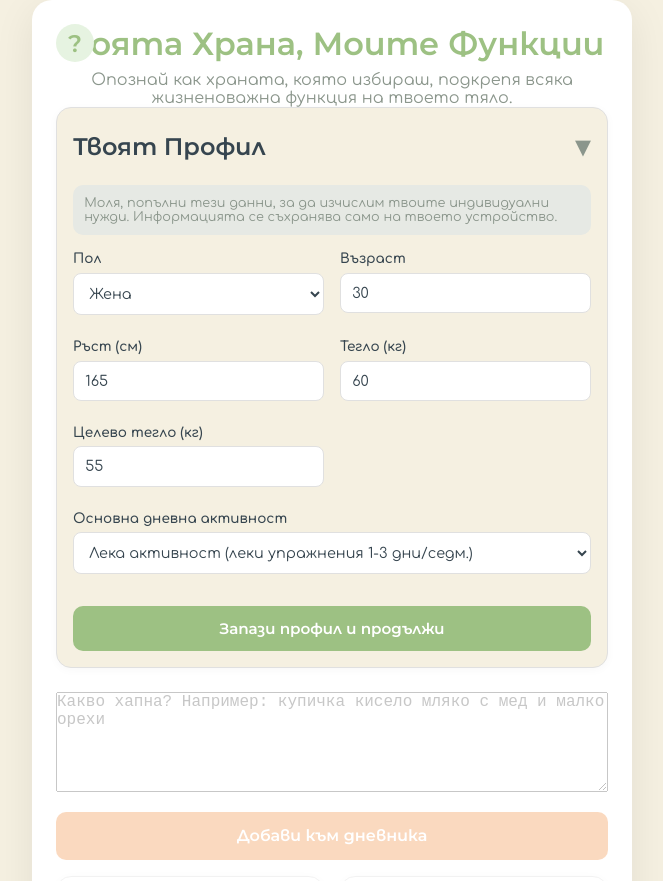
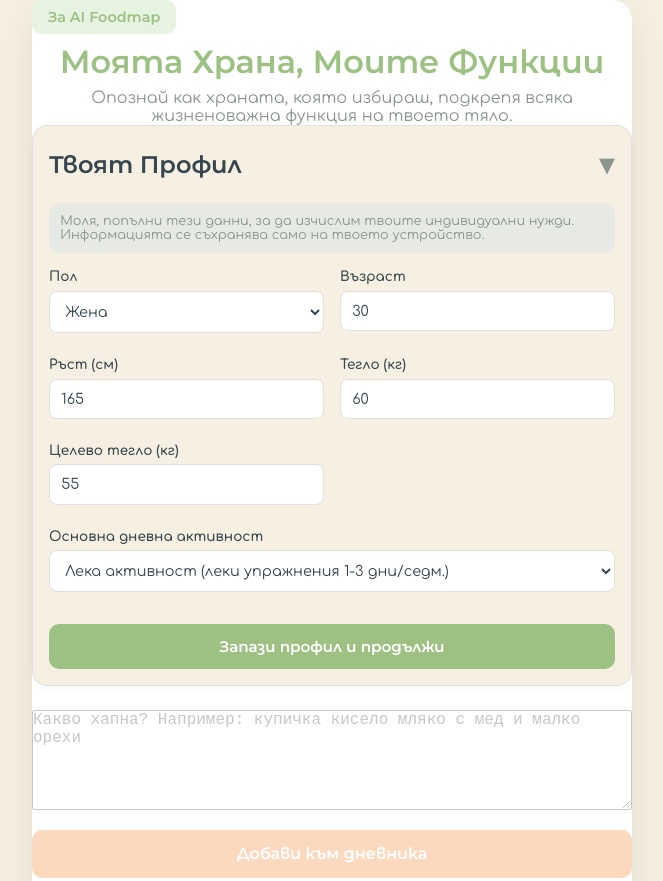
Before and after one commit to Radilovk/food, a plain HTML site: page index.html in a window 1280 px wide. Shown: the top 881 px of the page, without its empty margins (308-971 px from the left). Drawn offline with nearby package versions, Linux system fonts and the light colour scheme.

Commit message:
Update index.html

```diff
--- a/index.html
+++ b/index.html
@@ -1,3 +1,4 @@
+
 <!DOCTYPE html>
 <html lang="bg">
 <head>
@@ -57,37 +58,30 @@
             border-radius: 20px; /* По-заоблени ъгли */
             box-shadow: 0 10px 40px var(--color-shadow);
             text-align: center;
-            position: relative; /* Добавено за позициониране на бутона */
-            padding: 1.5rem; /* Добавено за въздух около съдържанието */
         }
 
         /* === НОВ ХЕДЪР === */
         .app-header {
             display: flex;
-            align-items: center;
-            justify-content: space-between;
+            flex-direction: column;
+            align-items: flex-start;
             margin-bottom: 0.5rem;
-            gap: 1rem;
+            gap: 0.5rem;
         }
 
         .app-header .about-btn {
             background-color: var(--color-icon-bg);
             color: var(--color-primary);
-            width: 38px;
-            height: 38px;
-            border-radius: 50%;
-            display: flex;
+            border-radius: 10px;
+            padding: 0.5rem 1rem;
+            display: inline-flex;
             justify-content: center;
             align-items: center;
-            font-size: 1.5rem;
+            font-size: 0.9rem;
             font-weight: 600;
             text-decoration: none;
             transition: all 0.2s ease;
-            flex-shrink: 0;
             font-family: 'Montserrat', sans-serif;
-            position: absolute; /* Променено за позициониране */
-            top: 1.5rem;      /* Променено за позициониране */
-            left: 1.5rem;     /* Променено за позициониране */
         }
 
         .app-header .about-btn:hover {
@@ -101,7 +95,7 @@
             font-family: 'Montserrat', sans-serif;
             margin: 0;
             color: var(--color-primary);
-            flex-grow: 1;
+            width: 100%;
             text-align: center;
         }
 
@@ -695,7 +689,7 @@
 <body>
     <div class="container">
         <header class="app-header">
-            <a href="https://radilovk.github.io/food/about.html" class="about-btn" title="За AI Foodmap">?</a>
+            <a href="https://radilovk.github.io/food/about.html" class="about-btn" title="За AI Foodmap">За AI Foodmap</a>
             <h1>Моята Храна, Моите Функции</h1>
         </header>
         <p class="subtitle">Опознай как храната, която избираш, подкрепя всяка жизненоважна функция на твоето тяло.</p>
@@ -1305,4 +1299,4 @@
     });
     </script>
 </body>
-                    </html>
+                </html>
```
